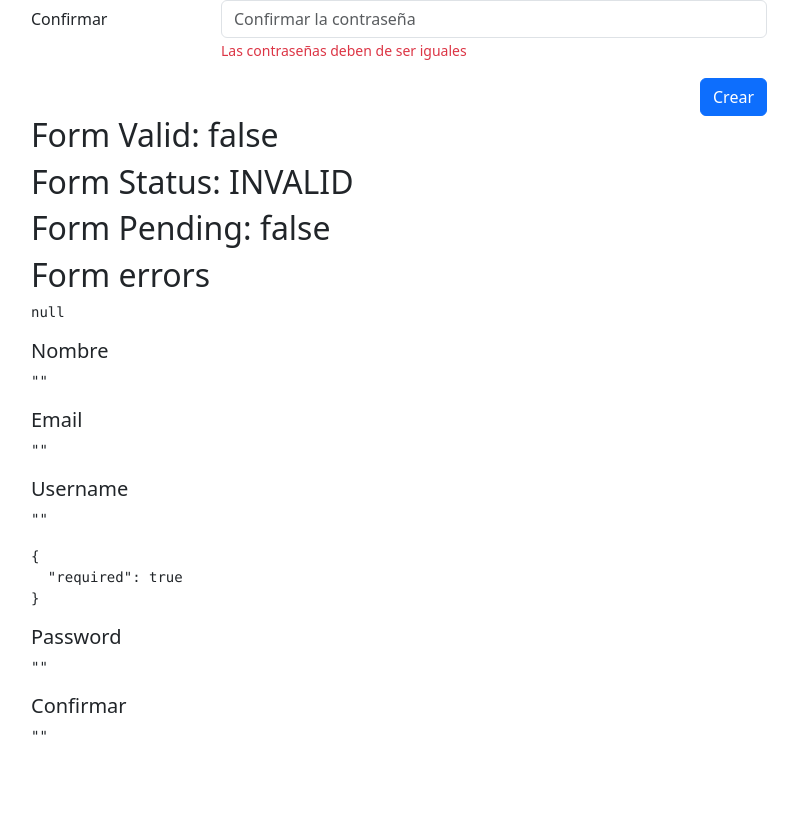
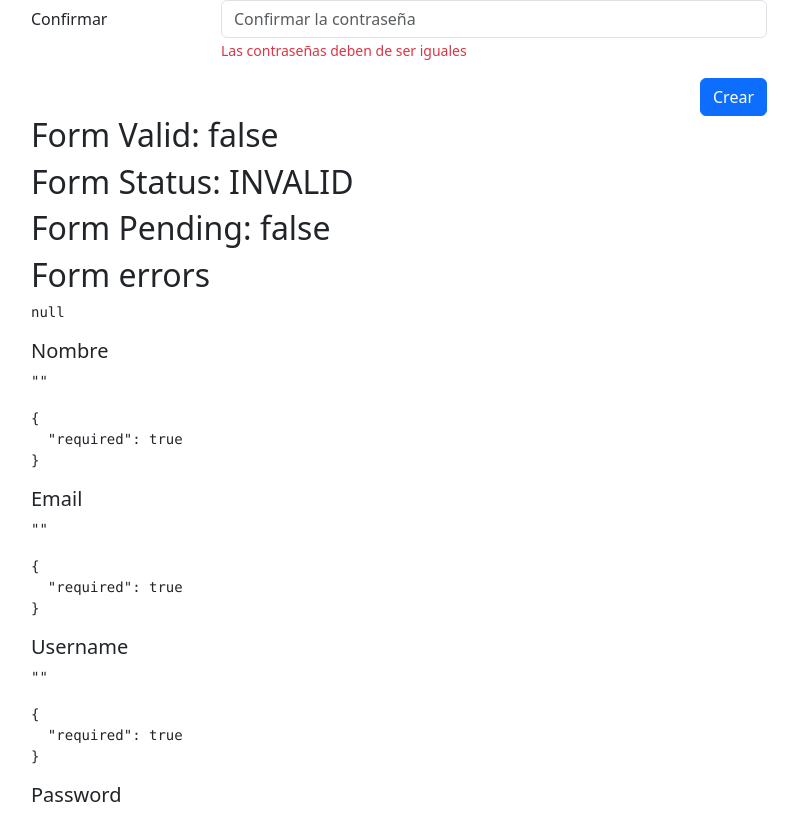
Before and after one commit to jhonnycgarcia/dev-talleres-forms-app, an Angular app: page /auth/sign-up in a window 1280 px wide. Shown: the part 431-1247 px from the top of the page, without its empty margins (51-849 px from the left). Before the commit the page ends 1194 px from the top, so only its background shows below. Built offline with nearby package versions, Linux system fonts and the light colour scheme.

Commit message:
Validaciones de Email y Patrones

```diff
--- a/src/app/auth/pages/register-page/register-page.component.html
+++ b/src/app/auth/pages/register-page/register-page.component.html
@@ -103,9 +103,11 @@
 
 <h5>Nombre</h5>
 <pre>{{ myForm.value.name | json }}</pre>
+<pre>{{  myForm.controls['name'].errors| json }}</pre>
 
 <h5>Email</h5>
 <pre>{{  myForm.value.email | json }}</pre>
+<pre>{{  myForm.controls['email'].errors| json }}</pre>
 
 <h5>Username</h5>
 <pre>{{  myForm.value.username | json }}</pre>
--- a/src/app/auth/pages/register-page/register-page.component.ts
+++ b/src/app/auth/pages/register-page/register-page.component.ts
@@ -1,6 +1,6 @@
 import { Component } from '@angular/core';
 import { FormBuilder, FormGroup, Validators } from '@angular/forms';
-import { canBeStrider } from '../../../shared/validators/validators.helpers';
+import { canBeStrider, emailPattern, firstNameAndLastnamePattern } from '../../../shared/validators/validators.helpers';
 
 @Component({
   templateUrl: './register-page.component.html',
@@ -9,8 +9,20 @@
 export class RegisterPageComponent {
 
   public myForm: FormGroup = this.fb.group({
-    name: ['', Validators.required],
-    email: ['', Validators.required],
+    name: [
+      '',
+      [
+        Validators.required,
+        Validators.pattern(firstNameAndLastnamePattern)
+      ]
+    ],
+    email: [
+      '',
+      [
+        Validators.required,
+        Validators.pattern(emailPattern)
+      ]
+    ],
     username: [
       '',
       [ Validators.required, canBeStrider ]
--- a/src/app/shared/validators/validators.helpers.ts
+++ b/src/app/shared/validators/validators.helpers.ts
@@ -1,7 +1,12 @@
-import { FormControl } from "@angular/forms";
+import { FormControl, ValidationErrors } from "@angular/forms";
 
+/**
+ * https://gist.github.com/Klerith/bdf52e3500b0a6c66cf0b4dcd61549ee
+ */
+export const firstNameAndLastnamePattern: string = '([a-zA-Z]+) ([a-zA-Z]+)';
+export const emailPattern: string = "^[a-z0-9._%+-]+@[a-z0-9.-]+\\.[a-z]{2,4}$";
 
-export const canBeStrider = (control: FormControl) => {
+export const canBeStrider = (control: FormControl): ValidationErrors | null => {
   const value: string = control.value.trim().toLowerCase();
   return (value === 'strider') ? { noStrider: true} : null;
 }
```
